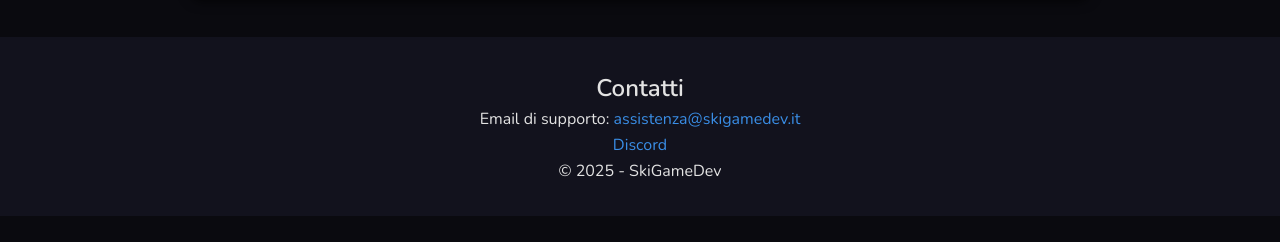
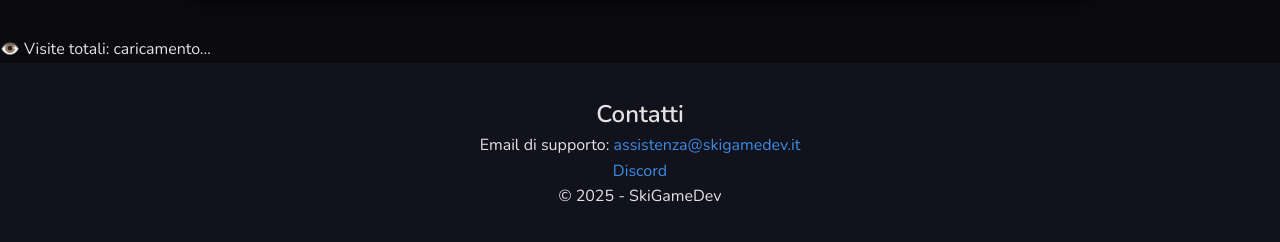
Before and after one commit to SkiGameDev/skigamedev.github.io, a plain HTML site: page index.html in a window 1280 px wide. Shown: the part 746-988 px from the top of the page. Before the commit the page ends 962 px from the top, so only its background shows below. Drawn offline with nearby package versions, Linux system fonts and the light colour scheme.

Commit message:
Update index.html

```diff
--- a/index.html
+++ b/index.html
@@ -62,6 +62,11 @@
   </div>
 </section>
 
+  <div class="visit-counter">
+  👁️ Visite totali: <span id="visit-count">caricamento...</span>
+</div>
+
+
 <footer id="contact" class="site-footer">
   <h2>Contatti</h2>
   <p>Email di supporto: <a href="mailto:assistenza@skigamedev.it">assistenza@skigamedev.it</a></p>
```
